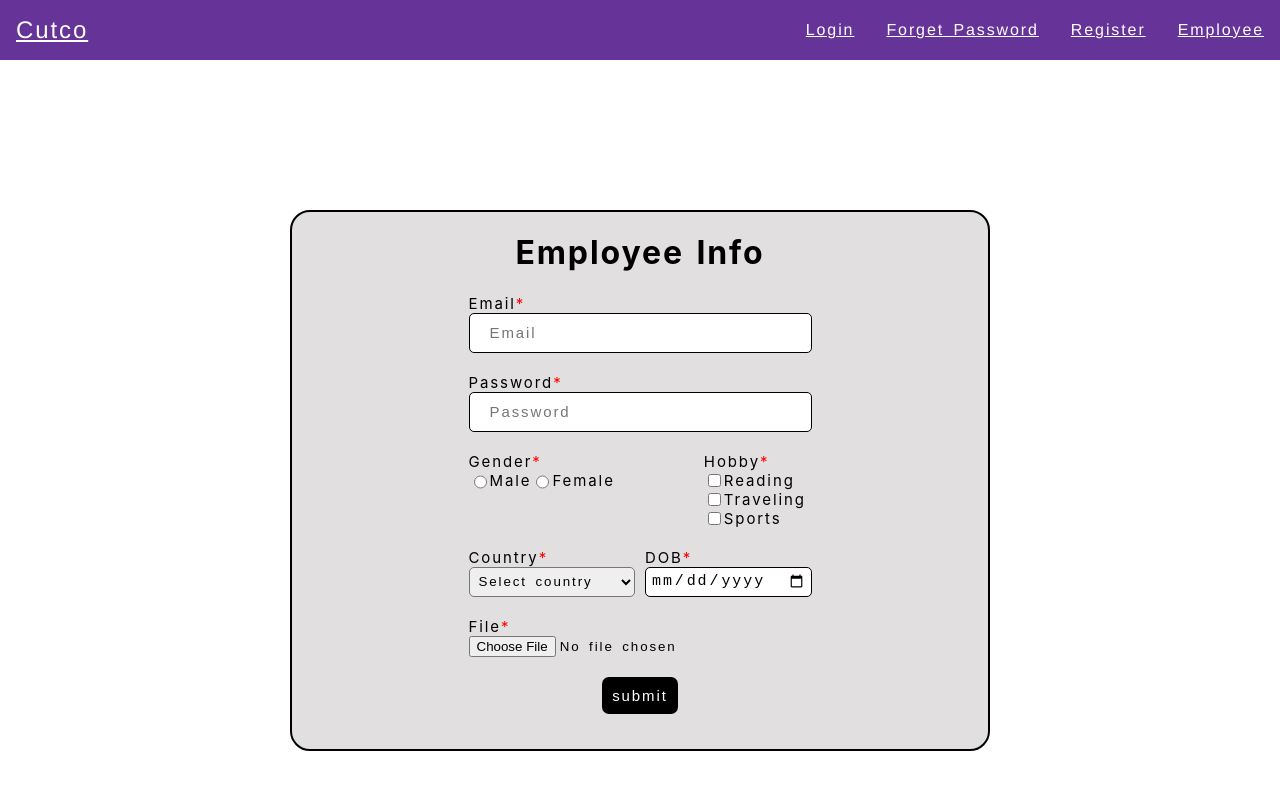
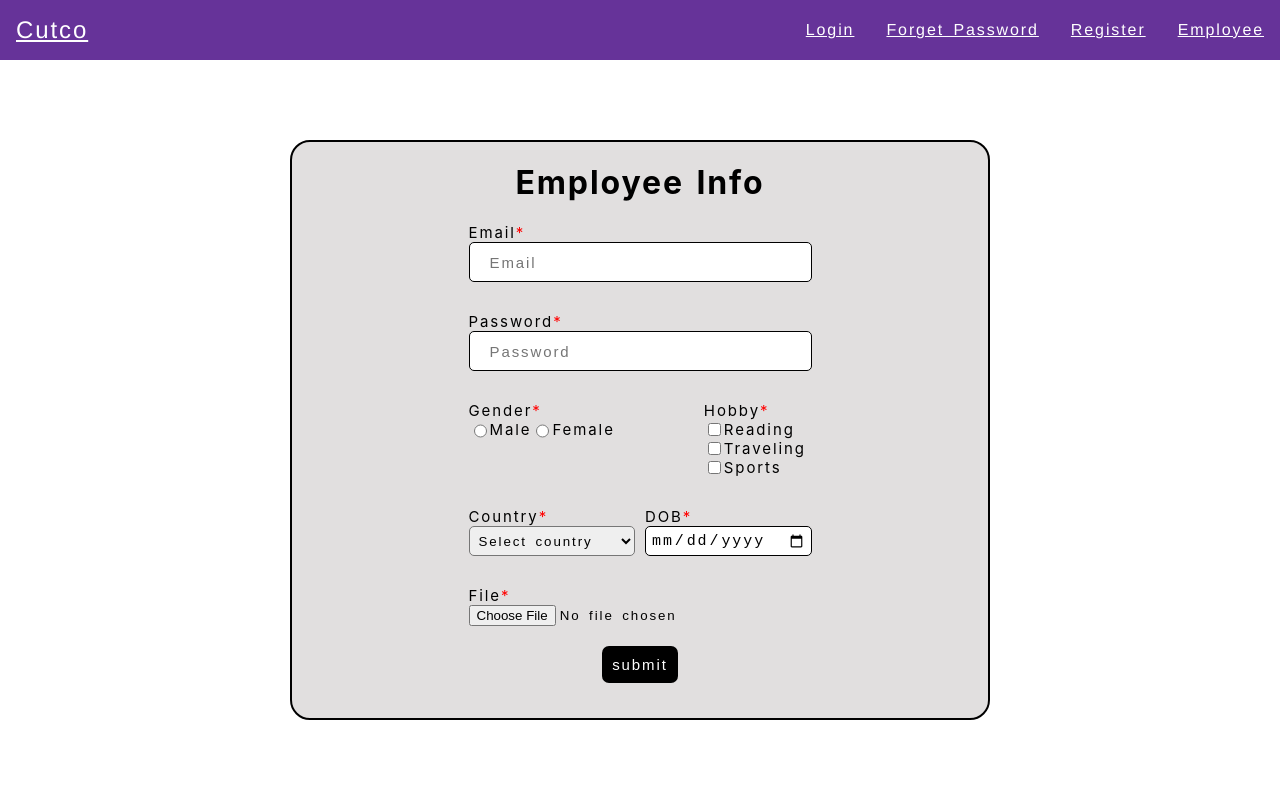
Before and after one commit to talaviyayash/dynamic-form, a React (Create React App) app: page /employee in a window 1280 px wide. Shown: the top 790 px of the page. Built offline with nearby package versions, Linux system fonts and the light colour scheme.

Commit message:
some small change

```diff
--- a/src/App.css
+++ b/src/App.css
@@ -13,6 +13,7 @@
   align-content: center;
   justify-items: center;
   column-gap: 10px;
+  row-gap: 10px;
 }
 
 .grid {
@@ -73,12 +74,12 @@ label {
   justify-content: center;
   align-items: center;
   border: 2px solid black;
-  margin-top: 150px;
   border-radius: 20px;
   background-color: #e1dfdf;
 }
 
 .wrapper {
+  height: calc(100vh - 60px);
   display: flex;
   justify-content: center;
   align-items: center;
--- a/src/presentation/user/login/Login.jsx
+++ b/src/presentation/user/login/Login.jsx
@@ -13,7 +13,7 @@ const Login = () => {
     handelChangeCheckBox,
   } = DDFormContainer({
     configArray: loginForm,
-    formName :  "loginForm"
+    formName: "loginForm",
   });
 
   return (
--- a/src/shared/DDInputText.jsx
+++ b/src/shared/DDInputText.jsx
@@ -14,7 +14,7 @@ const InputText = ({ element, value, handelChange }) => {
         }
         value={value ?? emptyString}
         onChange={(e) => handelChange({ e, patterns, name, required })}
-        autocomplete="off"
+        autoComplete="off"
       />
     </>
   );
```
Also changed, not shown: 1 other file (tests, documents, lock files or other folders).
